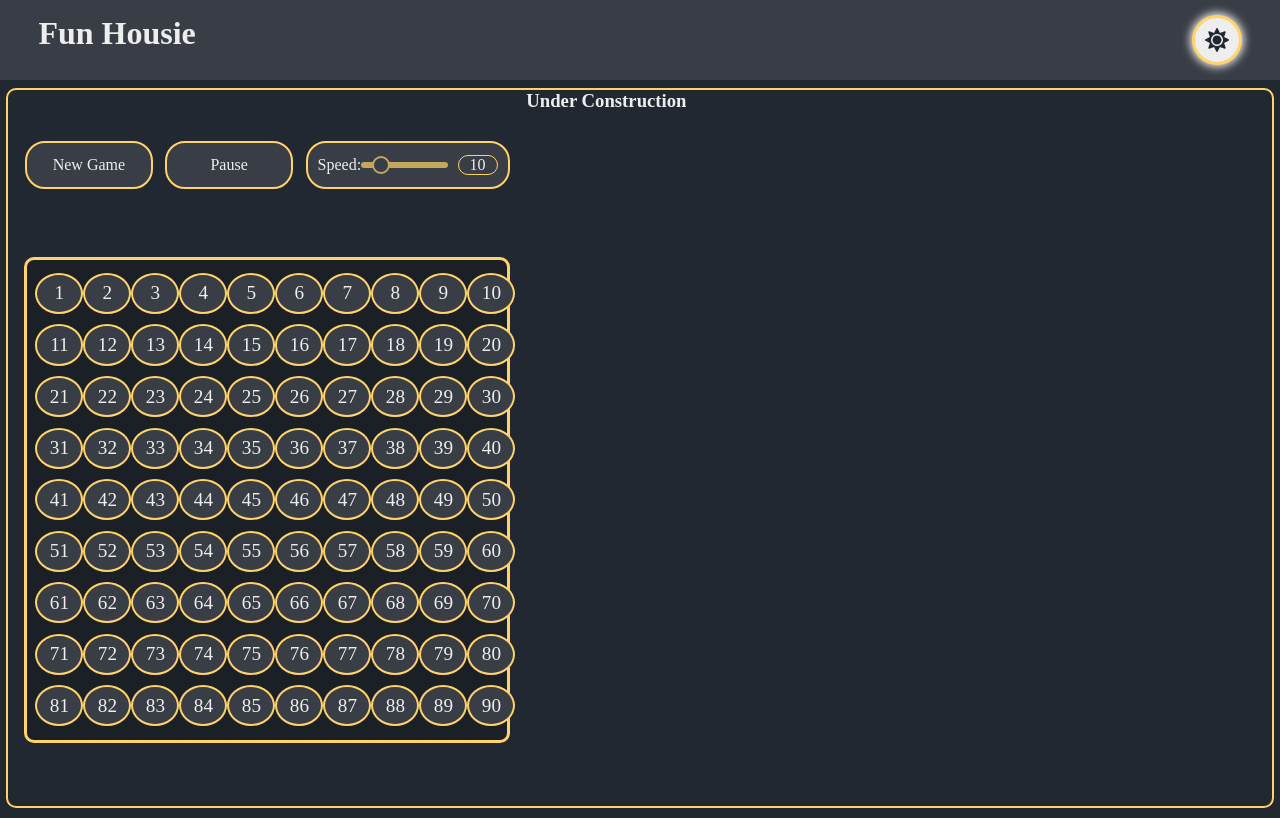
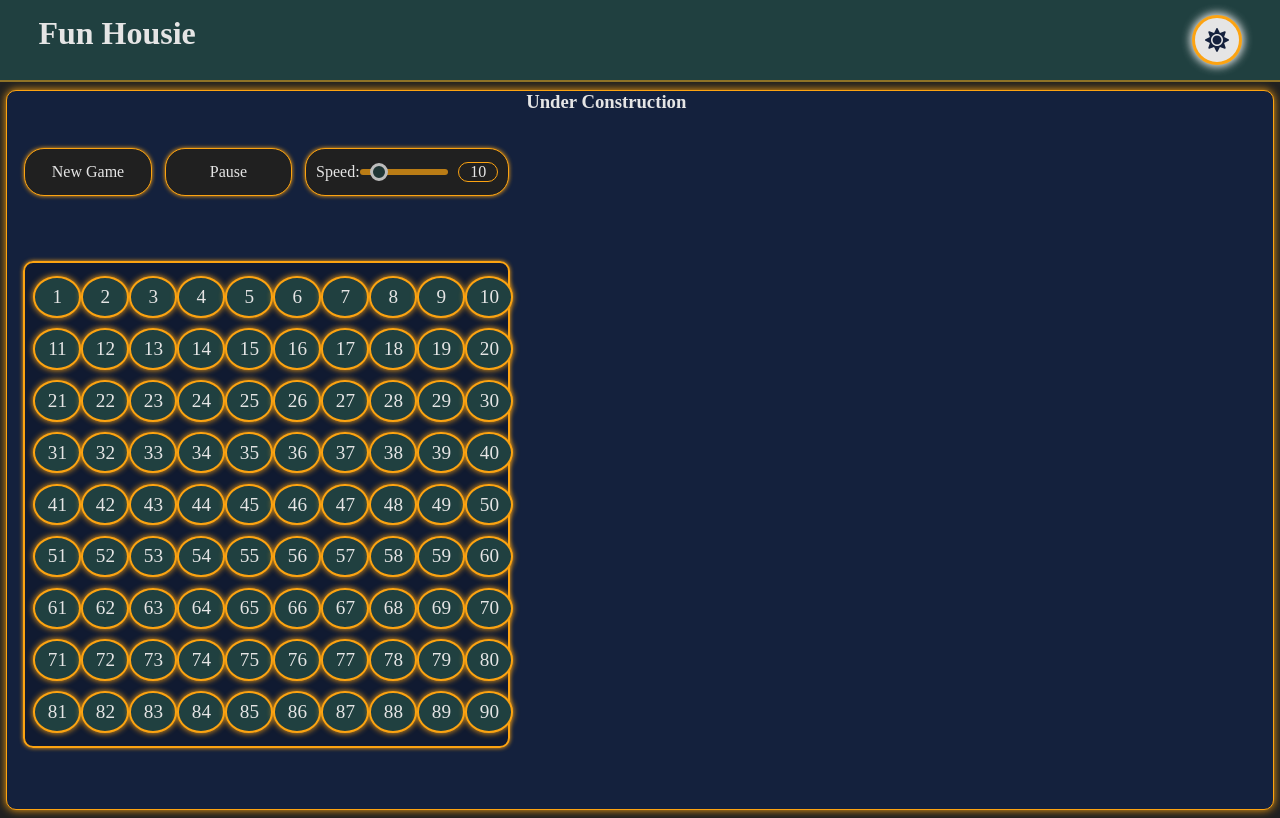
Before and after one commit to rohitharidas91/Fun-Housie, a React (Vite) app: page / in a window 1280 px wide. Built offline with nearby package versions, Linux system fonts and the light colour scheme.

Commit message:
Refactored all the themeing

```diff
--- a/src/components/App/App.css
+++ b/src/components/App/App.css
@@ -1,12 +1,13 @@
 .appBody {
-    background: var(--bg-color);
+    background: var(--bg-primary);
     width: 99%;
     margin: 0.5em auto;
-    border: 2px solid var(--border-color);
+    border: 1px solid var(--accent-1);
     border-radius: 10px;
     display: flex;
     flex-direction: row;
     min-height:90vh;
+    box-shadow:  0 0 8px 0px var(--accent-1);
 }
 
 .appLeft {
--- a/src/components/Board/Board.module.css
+++ b/src/components/Board/Board.module.css
@@ -1,13 +1,14 @@
 .board {
     aspect-ratio: 1 / 1;
-    background-color: rgba(0,0,0,0.2);
+    background-color: rgba(0, 0, 0, 0.2);
     margin: 1em;
     padding: 0.5em;
     display: grid;
     grid-template-columns: repeat(10, 1fr);
     grid-template-rows: repeat(9, 1fr);
     border-radius: 10px;
-    border: 3px solid var(--border-color);
+    border: 2px solid var(--accent-1);
+    box-shadow:  0 0 4px 0px var(--accent-1);
 }
 
 .boardItem {
@@ -17,8 +18,9 @@
     justify-content: center;
     align-items: center;
     margin: auto;
-    background: var(--card-bg);
-    border: 2px solid var(--border-color);
+    background: var(--accent-2);
+    border: 2px solid var(--accent-1);
+    box-shadow:  0 0 6px 0px var(--accent-1);
     border-radius: 50%;
     font-size: 1.2em;
 }
--- a/src/components/GameMenu/GameMenu.module.css
+++ b/src/components/GameMenu/GameMenu.module.css
@@ -5,18 +5,21 @@
     justify-content: space-evenly;
     align-items: center;
     padding: 0.25em;
+    margin-top: 0.5em;
 }
 
 .speedContainer {
     display: flex;
     align-items: center;
     justify-content: space-evenly;
-    background: var(--card-bg);
-    border: 2px solid var(--button-border);
+    background: var(--bg-secondary);
+    border: 1px solid var(--accent-1);
+    box-shadow:  0 0 4px 0px var(--accent-1);
     padding: 10px 10px;
     border-radius: 20px;
     width: 40%;
     height: 3em;
+    transition: transform 0.2s ease, opacity 0.2s;
 }
 
 input[type="range"] {
@@ -25,9 +28,9 @@ input[type="range"] {
     width: 50%;
     height: 6px;;
     border-radius: 3px;
-    background: var(--border-color);
+    background: var(--accent-1);
     opacity: 0.7;
-    transition: opacity 0.2s;
+    transition: transform 0.2s ease, opacity 0.2s;
 }
 
 input[type="range"]:hover {
@@ -40,8 +43,8 @@ input[type="range"]::-webkit-slider-thumb {
     width: 18px;
     height: 18px;
     border-radius: 50%;
-    background: var(--button-bg);
-    border: 2px solid var(--button-border);
+    background: var(--accent-2);
+    border: 3px solid var(--neg-2);
     cursor: pointer;
     transition: transform 0.1s;
 }
@@ -50,8 +53,8 @@ input[type="range"]::-moz-range-thumb {
     width: 18px;
     height: 18px;
     border-radius: 50%;
-    background: var(--button-bg);
-    border: 2px solid var(--button-border);
+    background: var(--accent-2);
+    border: 3px solid var(--neg-2);
     cursor: pointer;
 }
 
@@ -61,7 +64,7 @@ span {
     text-align: center;
     margin-left: 10px;
     border-radius: 10px;
-    border: 1px solid var(--button-border);
+    border: 1px solid var(--accent-1);
 }
 
 button {
--- a/src/components/Header/Header.module.css
+++ b/src/components/Header/Header.module.css
@@ -1,24 +1,23 @@
 .appHeader {
-    background: var(--card-bg); /* A slightly visible background color with low opacity */
+    background: var(--accent-2); /* A slightly visible background color with low opacity */
     display: flex;
     flex-direction: row;
     justify-content:space-between;
     padding: 15px 3%;
-    backdrop-filter: blur(10px);
-    -webkit-backdrop-filter: blur(10px);
+    border-bottom: 2px solid var(--accent-1-50);
 }
 
 .themeButton {
     border-radius: 50%;
     height: 50px;
     width: 50px;
-    box-shadow: 0 0 8px 2px var(--text-color);
+    box-shadow: 0 0 8px 2px var(--neg-1);
     display: flex;
     justify-content: center;
     align-items: center;
     padding: 0;
-    border: 3px solid var(--border-color);
-    background: var(--text-color);
+    border: 3px solid var(--accent-1);
+    background: var(--neg-1);
     cursor: pointer;
     transition: transform 0.2s ease, box-shadow 0.2s ease;
 }
@@ -27,6 +26,6 @@
 .themeButton svg {
     width: 24px;
     height: 24px;
-    fill: var(--bg-color);
+    fill: var(--bg-primary);
     transition: transform 0.3s ease, opacity 0.3s ease;
 }
--- a/src/components/Theme/theme.css
+++ b/src/components/Theme/theme.css
@@ -1,35 +1,40 @@
 /* Default theme (dark) */
 :root {
-    --bg-color: #222831;
-    --text-color: rgb(238, 238, 238);
-    --card-bg: #393E46;
-    --border-color: rgb(255, 211, 105);
-    --button-bg: #393E46;
-    --button-border: #FFD369;
-    --button-text: #EEEEEE;
+    --bg-primary : rgb(20, 33, 61);
+    --bg-secondary: rgb(32, 32, 32);
+    --accent-1: rgb(252, 163, 17);
+    --accent-1-50:rgb(252, 163, 17,0.5);
+    --accent-2: rgb(32, 64, 64);
+    --accent-2-50: rgb(32, 64, 64,0.5);
+    --grad-1: linear-gradient(var(--accent-1), var(--accent-1-50)) 1;
+    --neg-1: rgb(229, 229, 229);
+    --neg-2: rgb(255, 255, 255);
 }
 
 [data-theme="light"] {
-    --bg-color: #EEEEEE;
-    --text-color: #222831;
-    --card-bg: #FFD369;
-    --border-color: #393E46;
-    --button-bg: #FFD369;
-    --button-border: #393E46;
-    --button-text: #222831;
+    --bg-primary : rgb(229, 229, 229);
+    --bg-secondary: rgb(255, 255, 255);
+    --accent-2: rgb(252, 163, 17);
+    --accent-2-50:rgb(252, 163, 17,0.5);
+    --accent-1: rgb(32, 64, 64);
+    --accent-1-50: rgb(32, 64, 64,0.5);
+    --grad-1: linear-gradient(to right, var(--accent-1), var(--accent-1-50)) 1;
+    --neg-1: rgb(0, 33, 61);
+    --neg-2: rgb(32, 32, 32);
 }
 
 body {
-    background-color: #222831;
-    color: var(--text-color);
+    background: var(--bg-secondary);
+    color: var(--neg-1);
     transition: background-color 0.3s ease, color 0.3s ease;
     font-family: cursive
 }
 
 button {
-    background-color: var(--button-bg);
-    color: var(--button-text);
-    border: 2px solid var(--button-border);
+    background-color: var(--bg-secondary);
+    color: var(--neg-1);
+    border: 1px solid var(--accent-1);
+    box-shadow:  0 0 4px 0px var(--accent-1);
     padding: 10px 20px;
     cursor: pointer;
     transition: background-color 0.3s ease;
@@ -37,9 +42,10 @@ button {
 }
 
 button:hover {
-    background-color: var(--button-border);
-    color: var(--button-bg);
+    background-color: var(--accent-1);
+    color: var(--bg-secondary);
     transform: scale(1.02);
+    border: 2px solid var(--neg-2);
     transition: transform 0.2s ease, opacity 0.2s ease;
 }
 
```
